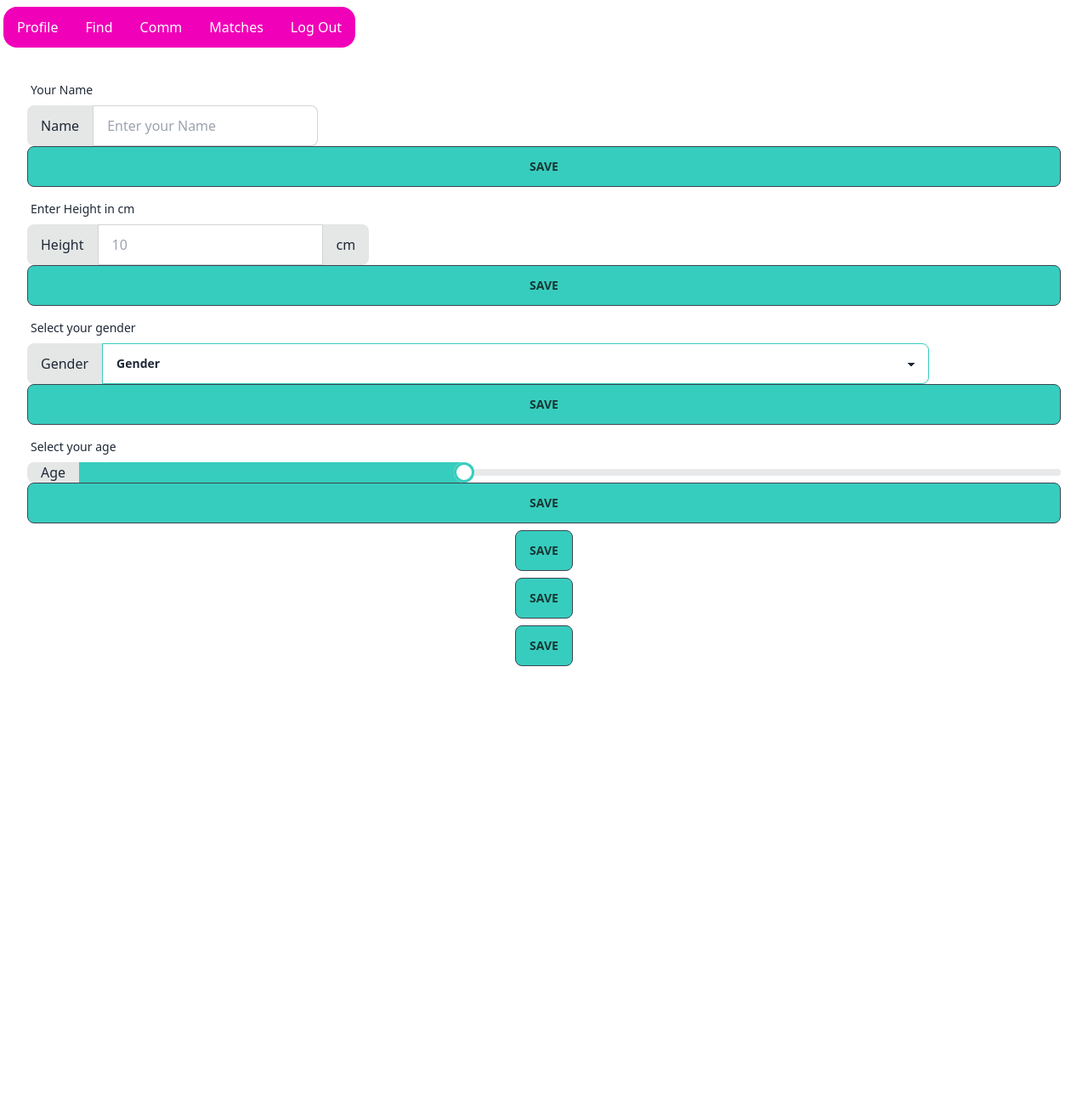
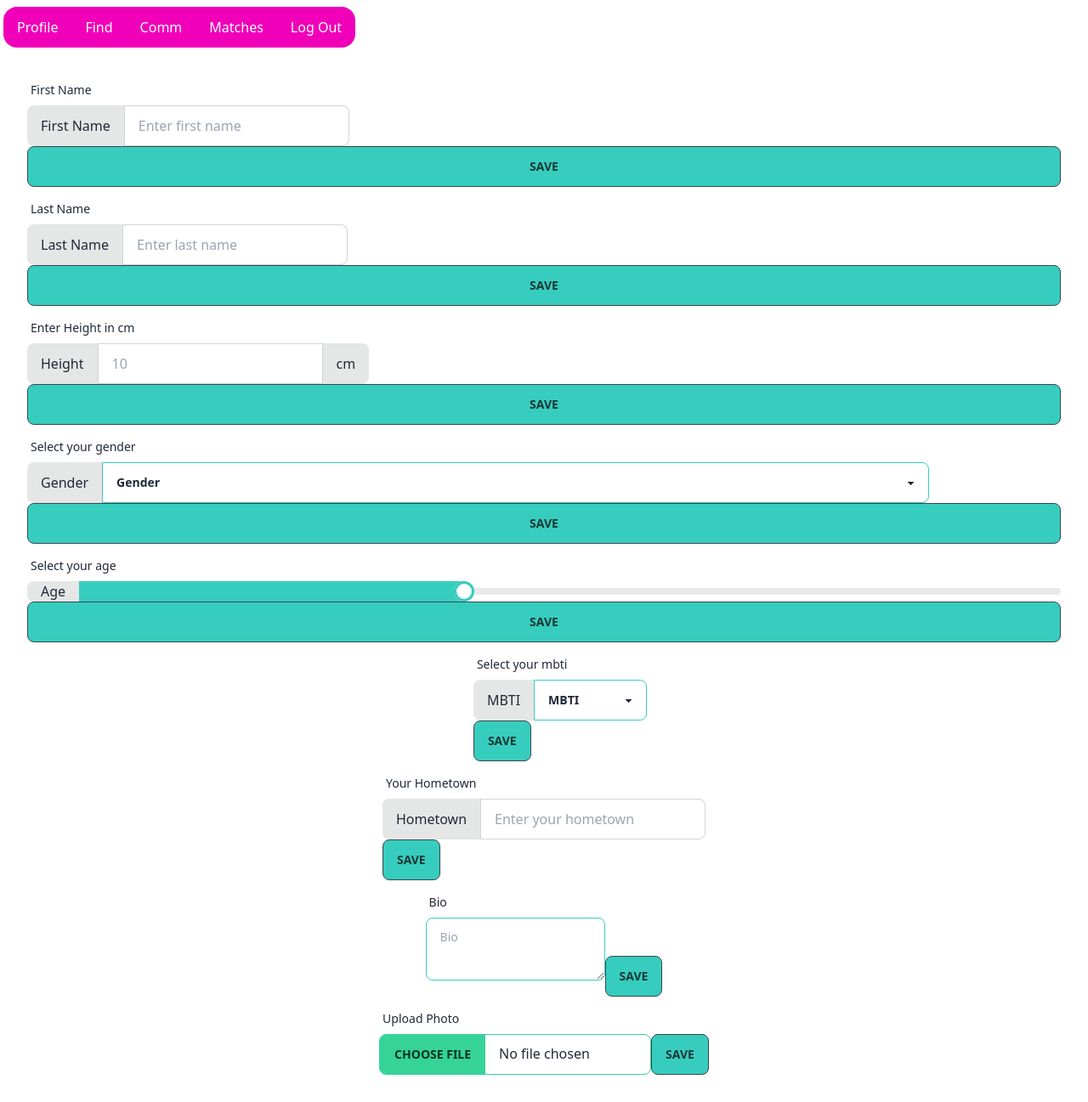
Before and after one commit to kn-oz/inSync, a React (Vite) app: page /insync/profile in a window 1280 px wide. Shown: the whole page at 85% size. Before the commit the page ends 832 px from the top, so only its background shows below. Built offline with nearby package versions, Linux system fonts and the light colour scheme; no server answers; sample sign-in values are in the browser's storage.

Commit message:
added functionality to update profile and update data on firebase

```diff
--- a/src/Routes/Find.jsx
+++ b/src/Routes/Find.jsx
@@ -7,7 +7,8 @@ import { db } from "../firebase";
 export default function Find() {
   const {user} = useContext(AuthContext);
   const person = {
-    displayName: "John Doe",
+    firstName: "John",
+    lastName: "Doe",
     age: 21,
     height: "175",
     mbti: "ENFP",
@@ -35,15 +36,15 @@ export default function Find() {
   return (
     <div>
       <h1>Find</h1>
-      {people.length > 0} { <><img src={people[index].imageSource} alt={people[index].displayName} />
-      <h2>{people[index].displayName}</h2>
+      {people.length > 0 && <div><img src={people[index].photoURL} alt={people[index].firstName} />
+      <h2>{`${people[index].firstName} ${people[index].lastName}`}</h2>
       <h3>{people[index].age}</h3>
       <h3>{people[index].height}</h3>
       <h3>{people[index].mbti}</h3>
       <h3>{people[index].hometown}</h3>
       <h3>{people[index].bio}</h3>
       <button onClick={() => setIndex(prev => prev + 1)}>Reject</button>
-      <button onClick={() => console.log("start chatting")}>Connect</button> </>}
+      <button onClick={() => console.log("start chatting")}>Connect</button> </div>}
     </div>
   );
 }
--- a/src/Routes/Profile.jsx
+++ b/src/Routes/Profile.jsx
@@ -1,31 +1,95 @@
-import React from "react";
+import React, { useContext } from "react";
+import { updateProfile } from "firebase/auth";
+import { ref, uploadBytes, getDownloadURL } from "firebase/storage";
+import { updateDoc, doc } from "firebase/firestore";
+import { auth, db, storage } from "../firebase";
+import { AuthContext } from "../State/AuthContext";
 
 export default function Profile() {
+  const { user } = useContext(AuthContext);
+
+  const handleProfileUpdate = async (e) => {
+    e.preventDefault();
+    const propertyName = e.target[0].name;
+    const propertyValue = e.target[0].value;
+    await updateDoc(doc(db, "users", user.email), {
+      [propertyName]: propertyValue,
+    });
+  };
+
+  const handlePhotoUpload = async (e) => {
+    e.preventDefault();
+    const photo = e.target[0].files[0];
+    const storageRef = ref(storage, `${photo.name}`);
+    try {
+      const uploadTask = await uploadBytes(storageRef, photo);
+      const photoDownloadURL = await getDownloadURL(storageRef);
+      await updateProfile(user, {
+        photoURL: photoDownloadURL,
+      });
+      await updateDoc(doc(db, "users", user.email), {
+        photoURL: photoDownloadURL,}
+      );
+    } catch (error) {
+      console.log("error", error);
+    }
+  };
+
   return (
     <div className="profile flex flex-col p-8 gap-2 justify-center items-center content-center">
       <div className="profile-item w-full">
-        <form>
+        <form onSubmit={handleProfileUpdate}>
           <div className="form-control w-full">
             <label className="label">
-              <span className="label-text">Your Name</span>
+              <span className="label-text">First Name</span>
             </label>
             <label className="input-group w-full">
-              <span>Name</span>
+              <span>First Name</span>
               <input
+                name="firstName"
                 type="text"
-                placeholder="Enter your Name"
+                placeholder="Enter first name"
                 className="input input-bordered"
               />
             </label>
 
-            <button type="submit" className="btn bg-accent text-accent-content w-full">
+            <button
+              type="submit"
+              className="btn bg-accent text-accent-content w-full"
+            >
+              Save
+            </button>
+          </div>
+        </form>
+      </div>
+
+      <div className="profile-item w-full">
+        <form onSubmit={handleProfileUpdate}>
+          <div className="form-control w-full">
+            <label className="label">
+              <span className="label-text">Last Name</span>
+            </label>
+            <label className="input-group w-full">
+              <span>Last Name</span>
+              <input
+                name="lastName"
+                type="text"
+                placeholder="Enter last name"
+                className="input input-bordered"
+              />
+            </label>
+
+            <button
+              type="submit"
+              className="btn bg-accent text-accent-content w-full"
+            >
               Save
             </button>
           </div>
         </form>
       </div>
       <div className="profile-item w-full">
-        <form action="">
+        <form onSubmit={handleProfileUpdate}>
           <div className="form-control w-full">
             <label className="label">
               <span className="label-text">Enter Height in cm</span>
@@ -34,26 +98,30 @@ export default function Profile() {
               <span>Height</span>
               <input
                 type="text"
+                name="height"
                 placeholder="10"
                 className="input input-bordered"
               />
               <span>cm</span>
             </label>
           </div>
-          <button type="submit" className="btn bg-accent text-accent-content w-full">
+          <button
+            type="submit"
+            className="btn bg-accent text-accent-content w-full"
+          >
             Save
           </button>
         </form>
       </div>
       <div className="profile-item w-full">
-        <form action="">
+        <form onSubmit={handleProfileUpdate}>
           <div className="form-control">
             <label className="label">
               <span className="label-text">Select your gender</span>
             </label>
             <label className="input-group">
               <span>Gender</span>
-            <select className="select select-accent w-[80%]">
+              <select name="gender" className="select select-accent w-[80%]">
                 <option disabled selected>
                   Gender
                 </option>
@@ -62,21 +130,30 @@ export default function Profile() {
                 <option>Others</option>
               </select>
             </label>
-            <button type="submit" className="btn bg-accent text-accent-content w-full">
+            <button
+              type="submit"
+              className="btn bg-accent text-accent-content w-full"
+            >
               Save
             </button>
           </div>
         </form>
       </div>
       <div className="profile-item w-full">
-      <form action="">
+        <form onSubmit={handleProfileUpdate}>
           <div className="form-control w-full">
             <label className="label">
               <span className="label-text">Select your age</span>
             </label>
             <label className="input-group w-full">
               <span>Age</span>
-              <input type="range" min="18" max="100" className="range range-accent w-full" />
+              <input
+                name="age"
+                type="range"
+                min="18"
+                max="100"
+                className="range range-accent w-full"
+              />
             </label>
             <button type="submit" className="btn bg-accent text-accent-content">
               Save
@@ -85,31 +162,87 @@ export default function Profile() {
         </form>
       </div>
       <div className="profile-item">
-        <form action="">
+        <form onSubmit={handleProfileUpdate}>
+          <label className="label">
+            <span className="label-text">Select your mbti</span>
+          </label>
+          <label className="input-group">
+            <span>MBTI</span>
+            <select name="mbti" className="select select-accent w-[80%]">
+              <option disabled selected>
+                MBTI
+              </option>
+              <option>ENTP</option>
+              <option>INTP</option>
+              <option>ENTJ</option>
+              <option>INTJ</option>
+              <option>ENFJ</option>
+              <option>INFJ</option>
+              <option>ENFP</option>
+              <option>INFP</option>
+              <option>ESFJ</option>
+              <option>ISFJ</option>
+              <option>ESFP</option>
+              <option>ISFP</option>
+              <option>ESTP</option>
+              <option>ISTP</option>
+              <option>ESTJ</option>
+              <option>ISTJ</option>
+            </select>
+          </label>
           <button type="submit" className="btn bg-accent text-accent-content">
             Save
           </button>
         </form>
       </div>
       <div className="profile-item">
-        <form action="">
+        <form onSubmit={handleProfileUpdate}>
+          <label className="label">
+            <span className="label-text">Your Hometown</span>
+          </label>
+          <label className="input-group w-full">
+            <span>Hometown</span>
+            <input
+              name="hometown"
+              type="text"
+              placeholder="Enter your hometown"
+              className="input input-bordered"
+            />
+          </label>
           <button type="submit" className="btn bg-accent text-accent-content">
             Save
           </button>
         </form>
       </div>
       <div className="profile-item">
-        <form action="">
+        <form onSubmit={handleProfileUpdate}>
+          <label className="label">
+            <span className="label-text">Bio</span>
+          </label>
+          <textarea
+            name="bio"
+            className="textarea textarea-accent"
+            placeholder="Bio"
+          ></textarea>
           <button type="submit" className="btn bg-accent text-accent-content">
             Save
           </button>
         </form>
       </div>
       <div className="profile-item">
-        <form action=""></form>
-      </div>
-      <div className="profile-item">
-        <form action=""></form>
+        <form onSubmit={handlePhotoUpload}>
+          <label className="label">
+            <span className="label-text">Upload Photo</span>
+          </label>
+          <input
+            name="photo"
+            type="file"
+            className="file-input file-input-bordered file-input-success w-full max-w-xs"
+          />
+          <button type="submit" className="btn bg-accent text-accent-content">
+            Save
+          </button>
+        </form>
       </div>
     </div>
   );
--- a/src/Routes/Register.jsx
+++ b/src/Routes/Register.jsx
@@ -25,9 +25,9 @@ export default function Register() {
 
   const mutation = useMutation((req) => getToken(req.body), {
     async onSuccess(data) {
-      const dataObject = await data.json();
-      const dataToken = dataObject.payload;
-      console.log("token successfully generated", dataToken);
+      const tokenObject = await data.json();
+      const token = tokenObject.payload;
+      console.log("token successfully generated", token);
       try {
         const userCredential = await createUserWithEmailAndPassword(
           auth,
@@ -39,7 +39,7 @@ export default function Register() {
         await setDoc(doc(db, "users", email), {
           email: email,
           uid: user.uid,
-          chat_token: dataToken,
+          chatToken: token,
         });
       } catch (error) {
         console.log("error", error);
--- a/src/firebase.js
+++ b/src/firebase.js
@@ -20,6 +20,6 @@ const firebaseConfig = {
 
 // Initialize Firebase
 export const app = initializeApp(firebaseConfig);
-export const auth = getAuth()
-export const storage = getStorage()
-export const db = getFirestore()
+export const auth = getAuth(app)
+export const storage = getStorage(app)
+export const db = getFirestore(app)
```
Lines whose indentation alone changed are shown as unchanged.
